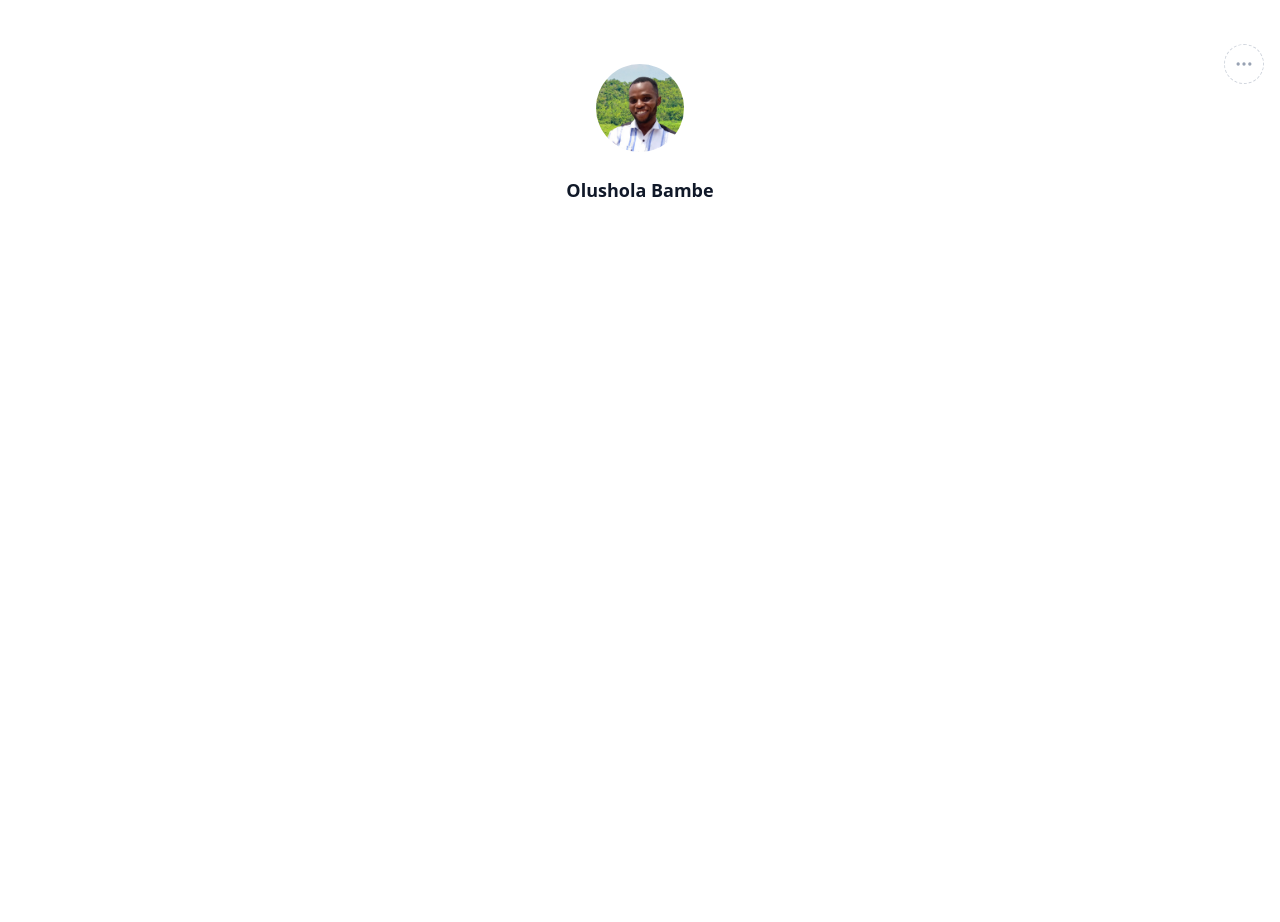
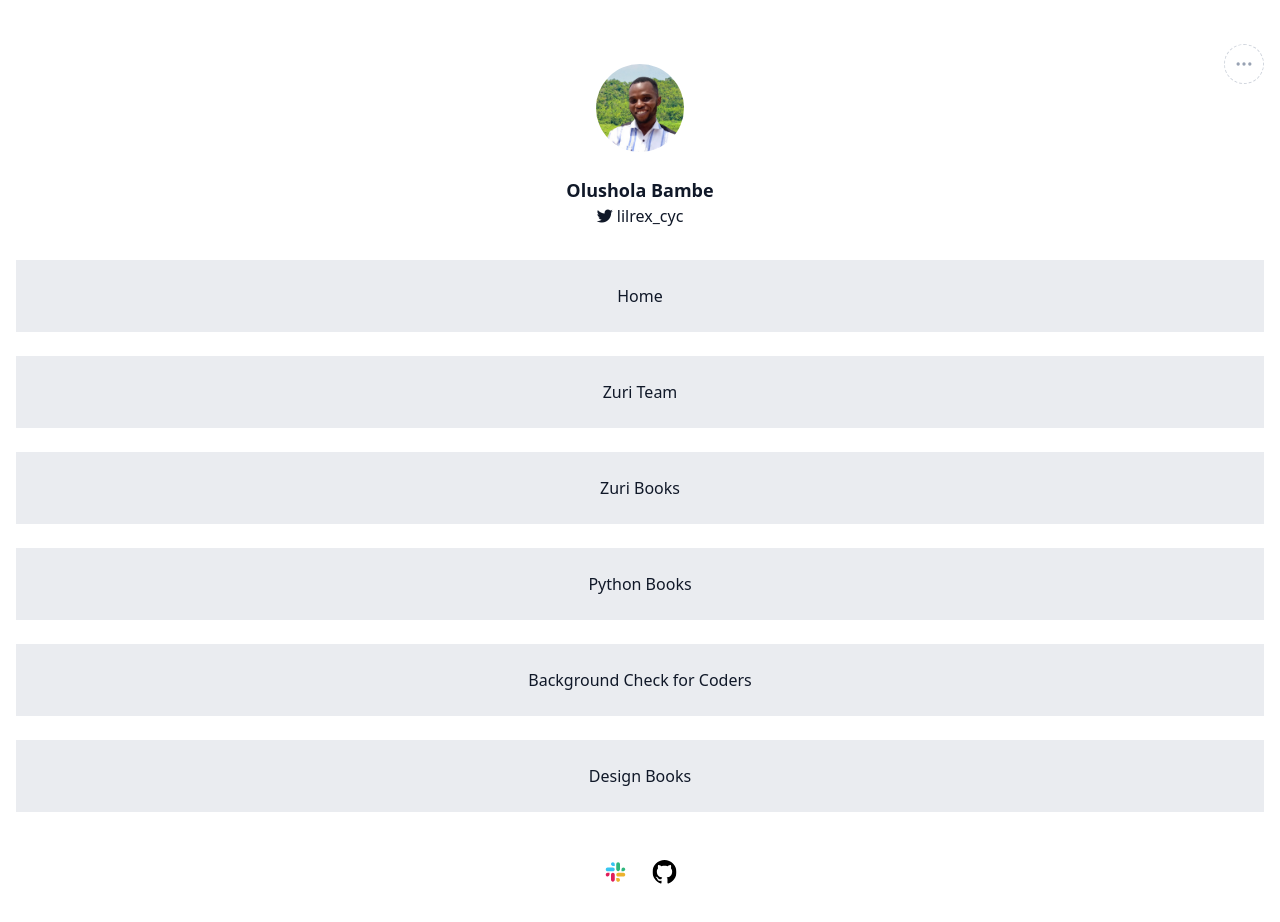
Before and after one commit to loyalsfc/Zuri-Profile, a React (Create React App) app: page / in a window 1280 px wide. Shown: the top 922 px of the page. Before the commit the page ends 800 px from the top, so only its background shows below. Built offline with nearby package versions, Linux system fonts and the light colour scheme.

Commit message:
added links

```diff
--- a/public/index.html
+++ b/public/index.html
@@ -12,6 +12,7 @@
     <link rel="apple-touch-icon" href="%PUBLIC_URL%/logo192.png" />
     <link rel="manifest" href="%PUBLIC_URL%/manifest.json" />
     <title>Profile</title>
+    <script src="https://kit.fontawesome.com/8d44fccfea.js" crossorigin="anonymous"></script>
   </head>
   <body>
     <noscript>You need to enable JavaScript to run this app.</noscript>
--- /dev/null
+++ b/src/component/Links.js
@@ -0,0 +1,8 @@
+
+function Home({id, href, linkText}){
+    return(
+        <a id={id} href={href} className="block bg-[#EAECF0] py-6 text-center font-medium font-sm mb-6">{linkText}</a>
+    )
+}
+
+export default Home
--- a/src/pages/Home.js
+++ b/src/pages/Home.js
@@ -1,10 +1,11 @@
 import picture from '../assets/prifile_picture.png'
+import Links from '../component/Links'
 
 function Home(){
     return(
-        <div className="container mx-auto px-4 pb-8 pt-16 relative">
-            <header className='flex items-center flex-col'>
-                <div className='h-10 w-10 rounded-full border border-dashed border-[#D0D5DD] flex items-center justify-center absolute top-11 right-4'>
+        <div className="container mx-auto px-4 pb-8 pt-16 relative text-[#101828]">
+            <header className='flex items-center flex-col mb-8'>
+                <div className='h-10 w-10  mb-8 rounded-full border border-dashed border-[#D0D5DD] flex items-center justify-center absolute top-11 right-4'>
                     <svg width="20" height="20" viewBox="0 0 20 20" fill="none" xmlns="http://www.w3.org/2000/svg">
                         <path d="M9.99998 10.8333C10.4602 10.8333 10.8333 10.4602 10.8333 9.99999C10.8333 9.53975 10.4602 9.16666 9.99998 9.16666C9.53974 9.16666 9.16665 9.53975 9.16665 9.99999C9.16665 10.4602 9.53974 10.8333 9.99998 10.8333Z" stroke="#98A2B3" stroke-width="1.66667" stroke-linecap="round" stroke-linejoin="round"/>
                         <path d="M15.8333 10.8333C16.2935 10.8333 16.6666 10.4602 16.6666 9.99999C16.6666 9.53975 16.2935 9.16666 15.8333 9.16666C15.3731 9.16666 15 9.53975 15 9.99999C15 10.4602 15.3731 10.8333 15.8333 10.8333Z" stroke="#98A2B3" stroke-width="1.66667" stroke-linecap="round" stroke-linejoin="round"/>
@@ -12,10 +13,62 @@ function Home(){
                     </svg>
                 </div>
                 <div className="h-[5.5rem] w-[5.5rem] rounded-full overflow-hidden mb-6">
-                    <img src={picture} />
+                    <img src={picture} id="profile_img" />
                 </div>
-                <h3 className='text-[#101828] text-lg font-bold'>Olushola Bambe</h3>
+                <h3 className='text-lg font-bold'>Olushola Bambe</h3>
+                <span id='twitter'><i className="fa-brands fa-twitter"></i> lilrex_cyc</span>
+                <span id='slack' className='hidden'><i className="fa-brands fa-slack"></i> loyalsfc</span>
             </header>
+            <main>
+                <Links
+                    id="twitter"
+                    href="https://twitter.com"
+                    linkText="Home"
+                />
+                <Links
+                    id="btn__zuri"
+                    href="https://training.zuri.team/"
+                    linkText="Zuri Team"
+                />
+                <Links
+                    id="books"
+                    href="http://books.zuri.team"
+                    linkText="Zuri Books"
+                />
+                <Links
+                    id="book__python"
+                    href="https://books.zuri.team/python-for-beginners?ref_id=loyalsfc"
+                    linkText="Python Books"
+                />
+                <Links
+                    id="Pitch"
+                    href="https://background.zuri.team"
+                    linkText="Background Check for Coders"
+                />
+                <Links
+                    id="book__design"
+                    href="https://books.zuri.team/design-rules"
+                    linkText="Design Books"
+                />
+                <div className='flex items-center justify-center py-6'>
+                    <svg width="25" height="24" viewBox="0 0 25 24" className='mr-6' fill="none" xmlns="http://www.w3.org/2000/svg">
+                        <path d="M20.3752 11.2498C21.4106 11.2498 22.25 10.4104 22.25 9.37496C22.25 8.33952 21.4105 7.50012 20.3751 7.50012C19.3395 7.50012 18.5 8.33959 18.5 9.37512V11.2498H20.3752ZM15.125 11.2498C16.1605 11.2498 17 10.4103 17 9.3748V4.12512C17 3.08959 16.1605 2.25012 15.125 2.25012C14.0895 2.25012 13.25 3.08959 13.25 4.12512V9.3748C13.25 10.4103 14.0895 11.2498 15.125 11.2498Z" fill="#2EB67D"/>
+                        <path d="M4.62484 12.7502C3.58939 12.7502 2.75 13.5896 2.75 14.625C2.75 15.6605 3.58947 16.4999 4.62492 16.4999C5.66045 16.4999 6.5 15.6604 6.5 14.6249V12.7502H4.62484ZM9.875 12.7502C8.83947 12.7502 8 13.5897 8 14.6252V19.8749C8 20.9104 8.83947 21.7499 9.875 21.7499C10.9105 21.7499 11.75 20.9104 11.75 19.8749V14.6252C11.75 13.5897 10.9105 12.7502 9.875 12.7502Z" fill="#E01E5A"/>
+                        <path d="M13.2501 19.8752C13.2501 20.9106 14.0895 21.75 15.125 21.75C16.1604 21.75 16.9998 20.9105 16.9998 19.8751C16.9998 18.8395 16.1603 18 15.1248 18L13.2501 18L13.2501 19.8752ZM13.2501 14.625C13.2501 15.6605 14.0896 16.5 15.1251 16.5L20.3748 16.5C21.4103 16.5 22.2498 15.6605 22.2498 14.625C22.2498 13.5895 21.4104 12.75 20.3748 12.75L15.1251 12.75C14.0896 12.75 13.2501 13.5895 13.2501 14.625Z" fill="#ECB22E"/>
+                        <path d="M11.7498 4.12484C11.7498 3.08939 10.9104 2.25 9.87496 2.25C8.83952 2.25 8.00012 3.08947 8.00012 4.12492C8.00012 5.16045 8.83959 6 9.87512 6L11.7498 6L11.7498 4.12484ZM11.7498 9.375C11.7498 8.33947 10.9103 7.5 9.8748 7.5L4.62512 7.5C3.58959 7.5 2.75012 8.33947 2.75012 9.375C2.75012 10.4105 3.58959 11.25 4.62512 11.25L9.8748 11.25C10.9103 11.25 11.7498 10.4105 11.7498 9.375Z" fill="#36C5F0"/>
+                    </svg>
+                    <svg width="25" height="24" viewBox="0 0 25 24" fill="none" xmlns="http://www.w3.org/2000/svg">
+                        <g clip-path="url(#clip0_4627_392617)">
+                            <path fill-rule="evenodd" clip-rule="evenodd" d="M12.5 0C5.8724 0 0.5 5.3808 0.5 12.0204C0.5 17.3304 3.938 21.8364 8.7068 23.4252C9.3068 23.5356 9.5252 23.1648 9.5252 22.8456C9.5252 22.5612 9.5156 21.804 9.5096 20.802C6.1712 21.528 5.4668 19.1904 5.4668 19.1904C4.922 17.8008 4.1348 17.4312 4.1348 17.4312C3.0452 16.6872 4.2176 16.7016 4.2176 16.7016C5.4212 16.7856 6.0548 17.94 6.0548 17.94C7.1252 19.776 8.864 19.2456 9.5468 18.9384C9.6572 18.162 9.9668 17.6328 10.31 17.3328C7.646 17.0292 4.844 15.9972 4.844 11.3916C4.844 10.08 5.312 9.006 6.0788 8.166C5.9552 7.8624 5.5436 6.6396 6.1964 4.986C6.1964 4.986 7.2044 4.662 9.4964 6.2172C10.4753 5.95022 11.4853 5.81423 12.5 5.8128C13.52 5.8176 14.546 5.9508 15.5048 6.2172C17.7956 4.662 18.8012 4.9848 18.8012 4.9848C19.4564 6.6396 19.0436 7.8624 18.9212 8.166C19.6892 9.006 20.1548 10.08 20.1548 11.3916C20.1548 16.0092 17.348 17.0256 14.6756 17.3232C15.1064 17.694 15.4892 18.4272 15.4892 19.5492C15.4892 21.1548 15.4748 22.452 15.4748 22.8456C15.4748 23.1672 15.6908 23.5416 16.3004 23.424C18.69 22.6225 20.7672 21.0904 22.2386 19.0441C23.7099 16.9977 24.501 14.5408 24.5 12.0204C24.5 5.3808 19.1264 0 12.5 0Z" fill="black"/>
+                        </g>
+                        <defs>
+                            <clipPath id="clip0_4627_392617">
+                                <rect width="24" height="24" fill="white" transform="translate(0.5)"/>
+                            </clipPath>
+                        </defs>
+                    </svg>
+                </div>
+            </main>
         </div>
     )
 }
--- a/tailwind.config.js
+++ b/tailwind.config.js
@@ -6,7 +6,7 @@ module.exports = {
   theme: {
     extend: {
       color:{
-        "grey-200": "#EAECF0",
+        grey200: "#EAECF0",
       }
     },
   },
```
